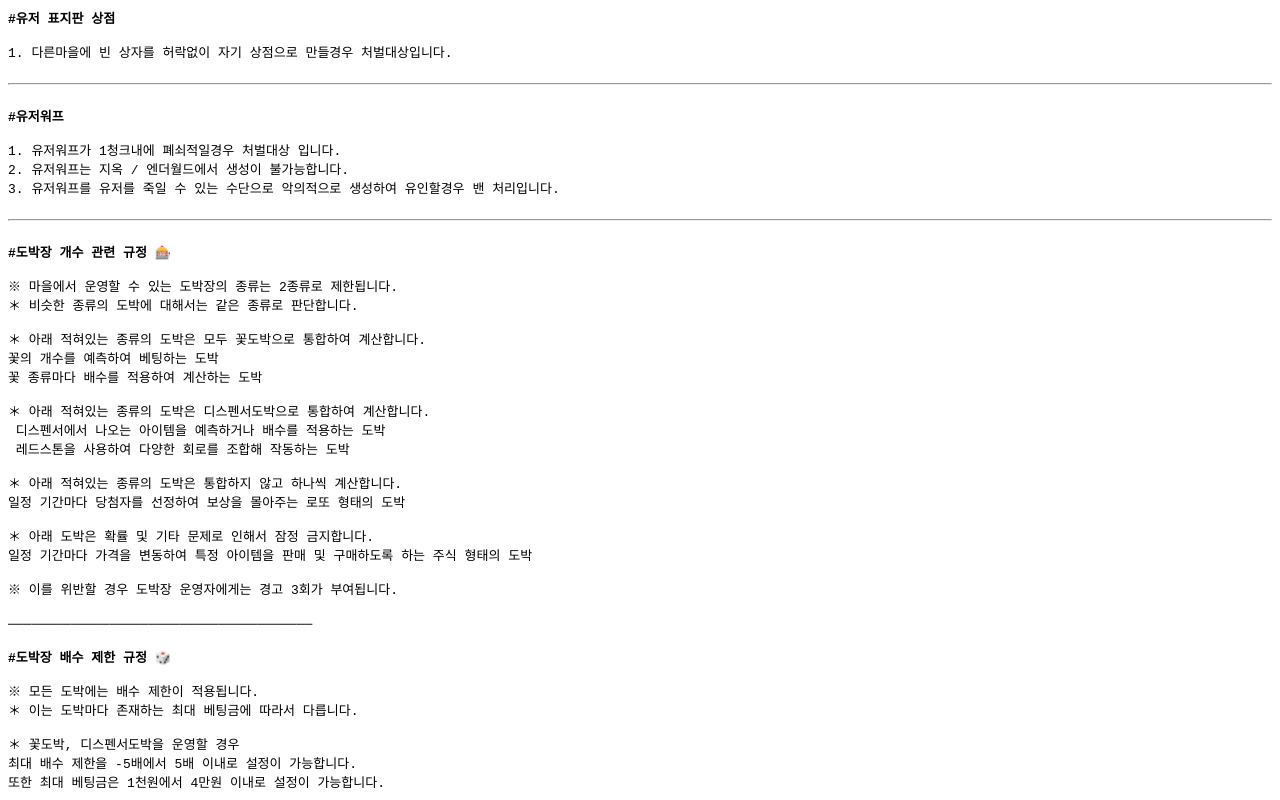
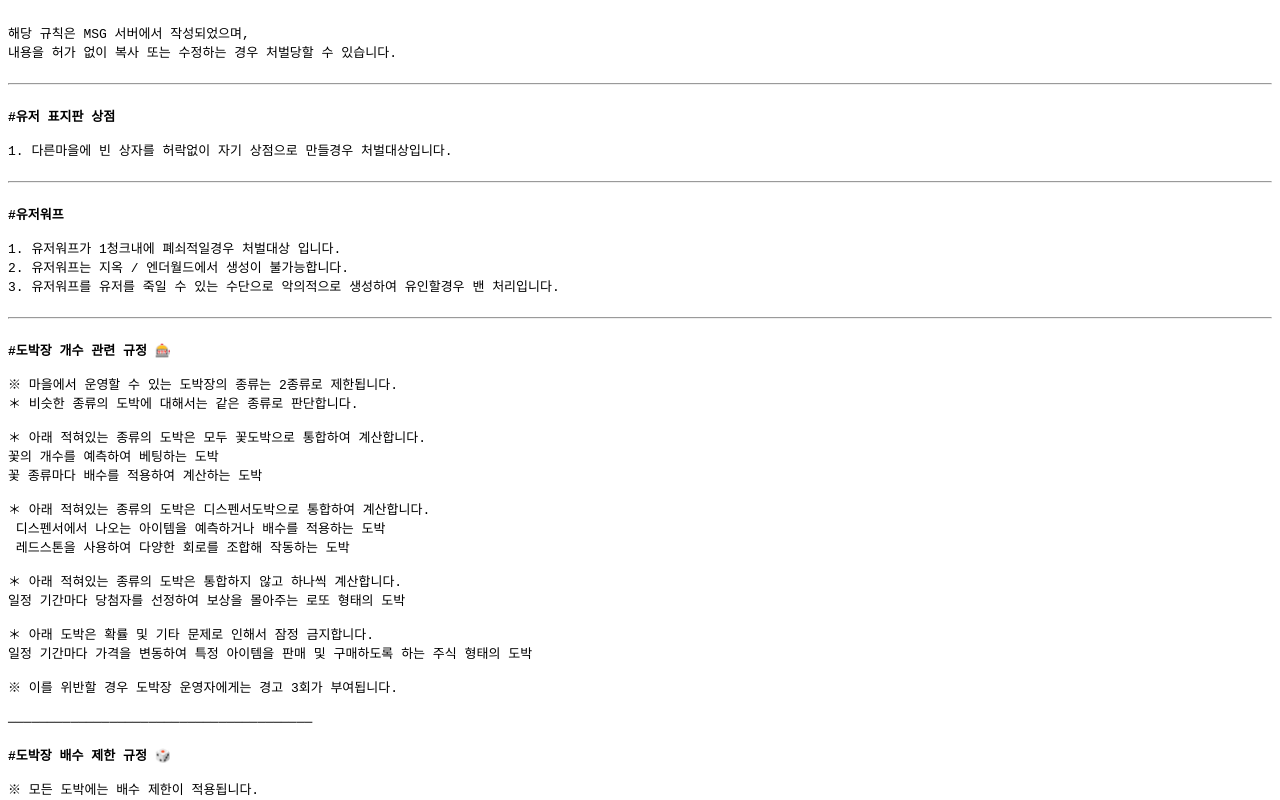
Before and after one commit to Dijeung/MSG_Other_Rules, a plain HTML site: page index.html in a window 1280 px wide. Shown: the top 800 px of the page. Drawn offline with Linux system fonts and the light colour scheme.

Commit message:
Update index.html

```diff
--- a/index.html
+++ b/index.html
@@ -1,4 +1,9 @@
 <html><head><meta http-equiv="Content-Type" content="text/html; charset=UTF-8"></head><body><pre>
+
+해당 규칙은 MSG 서버에서 작성되었으며,
+내용을 허가 없이 복사 또는 수정하는 경우 처벌당할 수 있습니다.
+
+<hr />
 <b>#유저 표지판 상점</b>
 
 1. 다른마을에 빈 상자를 허락없이 자기 상점으로 만들경우 처벌대상입니다.
```
